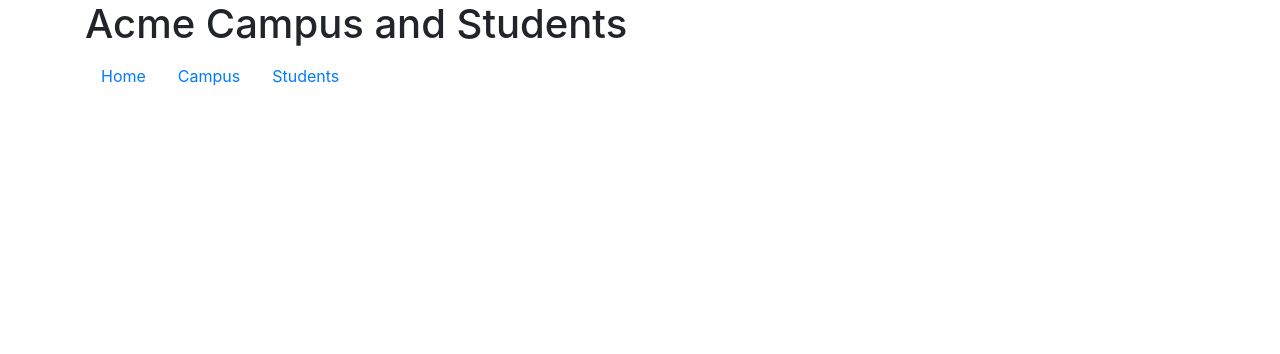
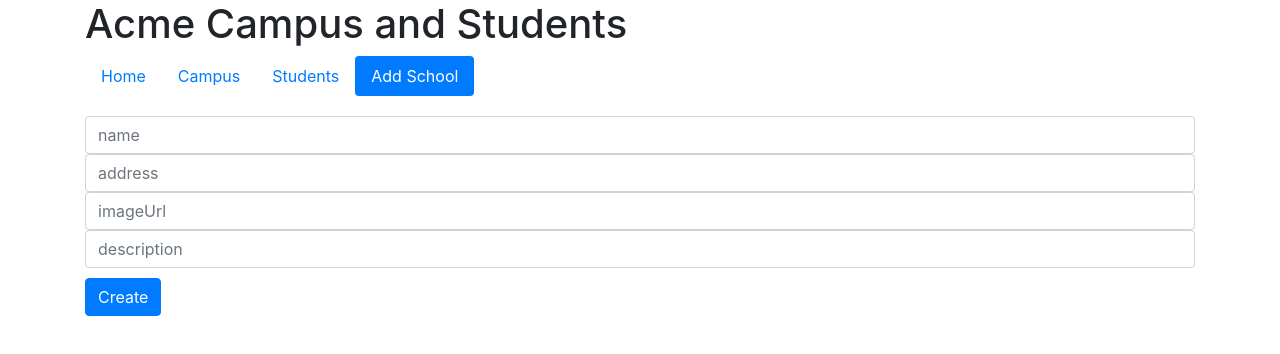
Before and after one commit to chem2016/schoolStudents, a React app: page /#/addCampuses in a window 1280 px wide. Shown: the top 354 px of the page. Built offline with nearby package versions, Linux system fonts and the light colour scheme; no server answers.

Commit message:
create add campus form and works

```diff
--- a/src/App.js
+++ b/src/App.js
@@ -6,6 +6,7 @@ import Campus from './campus'
 import Students from './students'
 import singleCampus from './singleCampus'
 import singleStudent from './singleStudent'
+import campusForm from './campusForm'
 import {fetchSchools, fetchStudents} from './store'
 
 class App extends Component{
@@ -24,6 +25,7 @@ class App extends Component{
                     <Route path='/students' exact component={Students}/>
                     <Route path='/campuses/:id' exact component={singleCampus}/>
                     <Route path='/students/:id' exact component={singleStudent}/>
+                    <Route path='/addCampuses' exact component={campusForm}/>
                 </Fragment>
             </Router>
         )
--- /dev/null
+++ b/src/campusForm.js
@@ -0,0 +1,46 @@
+import React, {Component} from 'react'
+import {connect} from 'react-redux'
+import {addCampus} from './store'
+
+class campusForm extends Component{
+    constructor(){
+        super()
+        this.state = {
+            name: '',
+            address: '',
+            imageUrl: '',
+            description: '',
+        }
+    }
+
+    onChange=(ev)=>this.setState({[ev.target.name]: ev.target.value},()=>console.log(this.state))
+    onSave=(ev)=>{
+        ev.preventDefault();
+        const school = {...this.state}
+        console.log(school)
+        this.props.onSave(school)
+    }
+    render(){
+        const {name, address, imageUrl, description} = this.state
+        const {onChange, onSave} = this
+        return(
+            <form onSubmit={onSave}>
+                <input className='form-control' placeholder='name' name='name' value={name} onChange={onChange}/>
+                <input className='form-control' placeholder='address' name='address' value={address} onChange={onChange}/>
+                <input className='form-control' placeholder='imageUrl' name='imageUrl' value={imageUrl} onChange={onChange}/>
+                <input className='form-control' placeholder='description' name='description' value={description} onChange={onChange}/>
+                <div style={{ marginTop: '10px'}} className='btn-group'>
+                <button className='btn btn-primary' type='submit'>{ 'Create' }</button>
+                </div>
+            </form>
+        )
+    }
+}
+
+const mapDispatchToProps = (dispatch, {history}) =>{
+    return {
+        onSave: (school)=>dispatch(addCampus(school, history))
+    }
+}
+
+export default connect(null,mapDispatchToProps)(campusForm)
--- a/src/nav.js
+++ b/src/nav.js
@@ -13,6 +13,9 @@ const Nav = ({location: {pathname}}) => {
         {
             to: '/students', label: 'Students'
         },
+        {
+            to: '/addCampuses', label: 'Add School'
+        }
     ]
 
     return (
--- a/src/store.js
+++ b/src/store.js
@@ -62,15 +62,13 @@ export const fetchStudents = () => {
     }
 }
 
-// export const fetchSchoolById = () => {
-//     return (dispatch) => {
-//         return axios.get(`/api/campuses/${id}`)
-//             .then(resp=>resp.data)
-//             .then(school=>{
-//                 dispatch(setCampus(school))
-//             })
-//     }
-// }
+export const addCampus = (school, history) => {
+    return (dispatch)=>{
+        return axios.post('/api/campuses', school)
+            .then(()=>dispatch(fetchSchools()))
+            .then(()=>history.push('/campuses'))
+    }
+}
 
 const store = createStore(reducer,applyMiddleware(thunk))
 export default store;
--- a/src/students.js
+++ b/src/students.js
@@ -3,10 +3,10 @@ import {connect} from 'react-redux'
 
 const Students = ({students, history}) => {
     return (
-        <ul>
+        <ul className='list-group'>
             {students.map(student=>{
                 return (
-                    <li key={student.id} onClick={()=>history.push(`/students/${student.id}`)}>
+                    <li key={student.id} onClick={()=>history.push(`/students/${student.id}`)} className='list-group-item'>
                         {`${student.firstName} ${student.lastName}`}
                     </li>)
             })}
```
Also changed, not shown: server.js (+27 -0 lines), src/studentForm.js (added).
